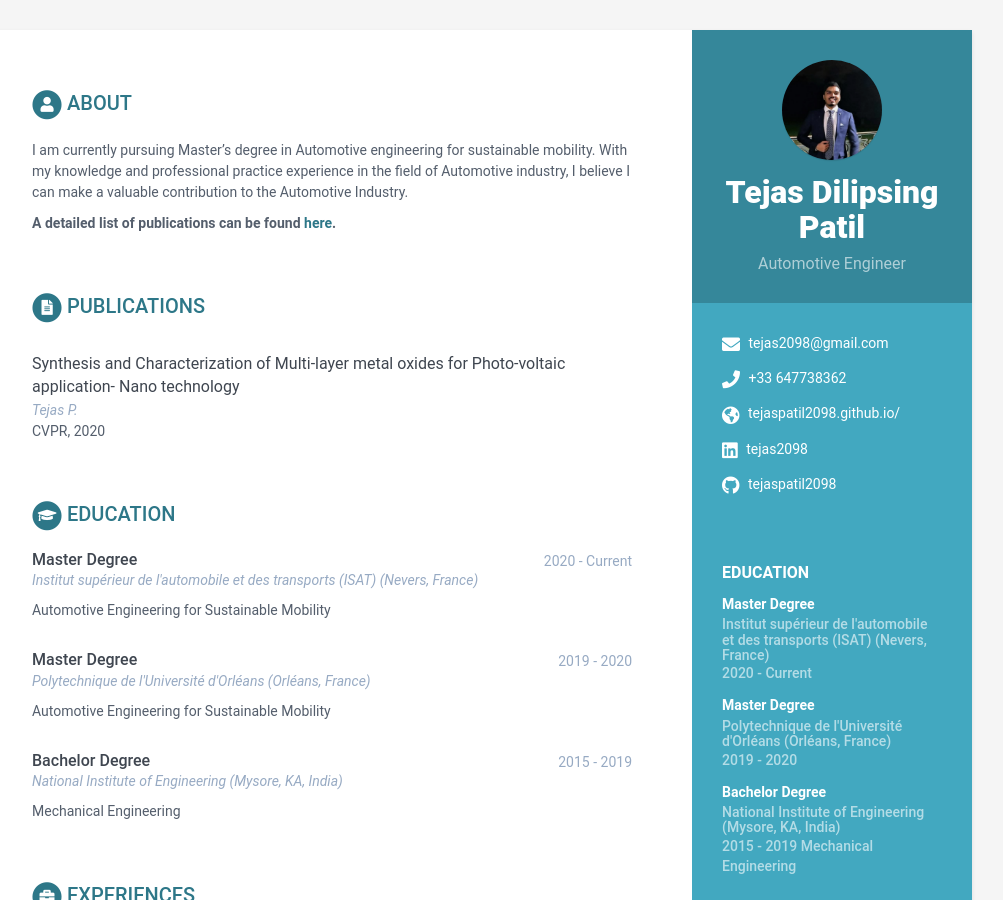
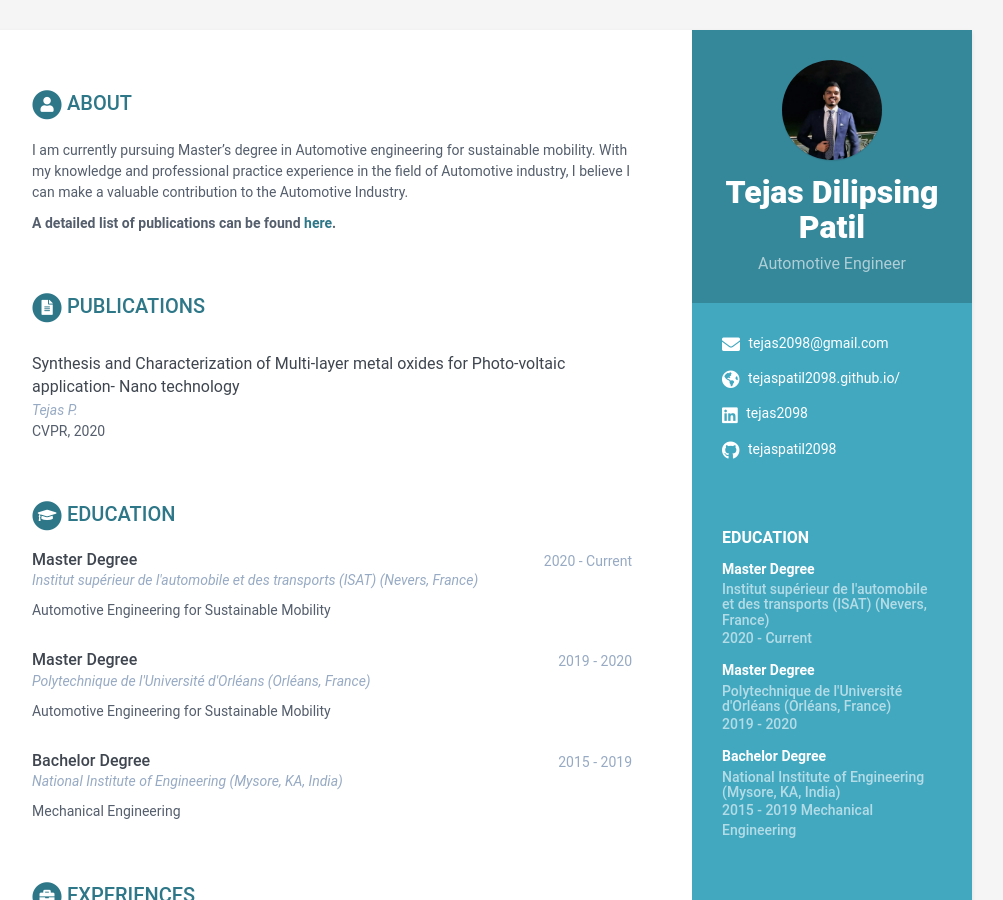
Before and after one commit to tejaspatil2098/tejaspatil2098.github.io, a Jekyll site: the page built from index.html, in a window 1280 px wide and 900 px high. Shown: the whole window, without its empty margins (168-1171 px from the left). Built offline with Jekyll 4.4.1, drawn with Linux system fonts in a browser that asks for light colours.

Commit message:
Update data.yml

```diff
--- a/_data/data.yml
+++ b/_data/data.yml
@@ -13,7 +13,7 @@ sidebar:
 
     # Sidebar links
     email: tejas2098@gmail.com
-    phone: +33 647738362
+    phone:
     website: tejaspatil2098.github.io/ #do not add http://
     linkedin: tejas2098
     github: tejaspatil2098
```
